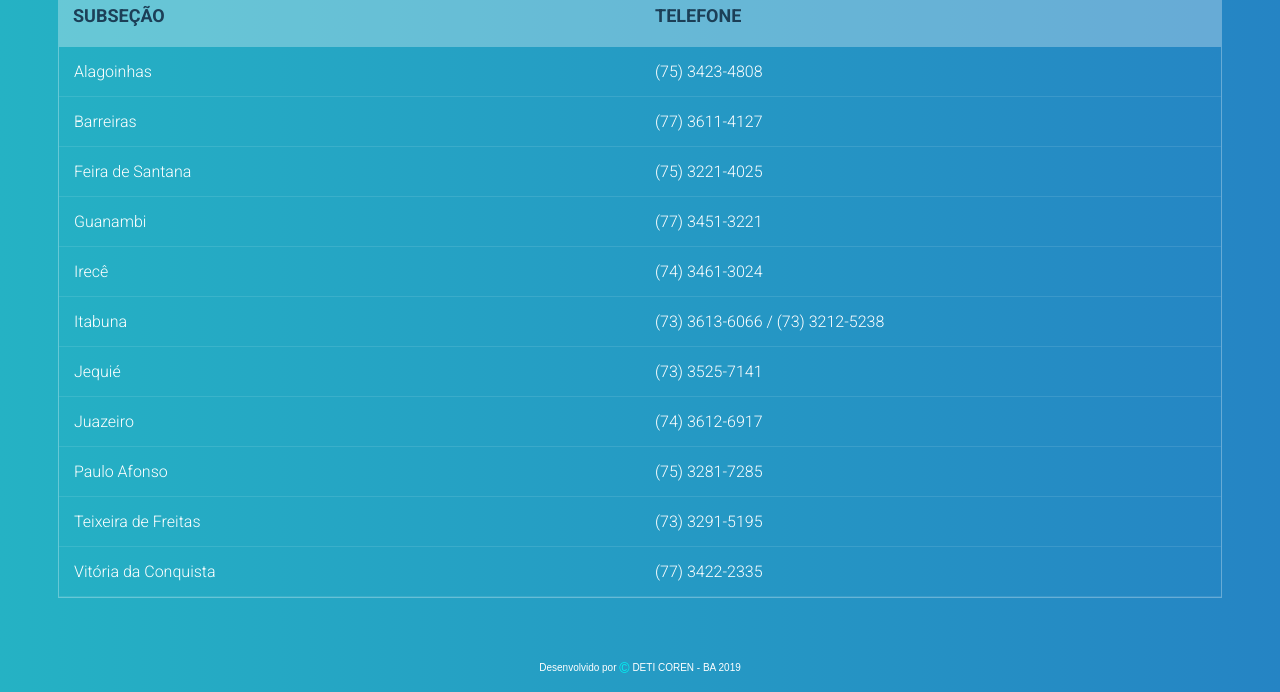
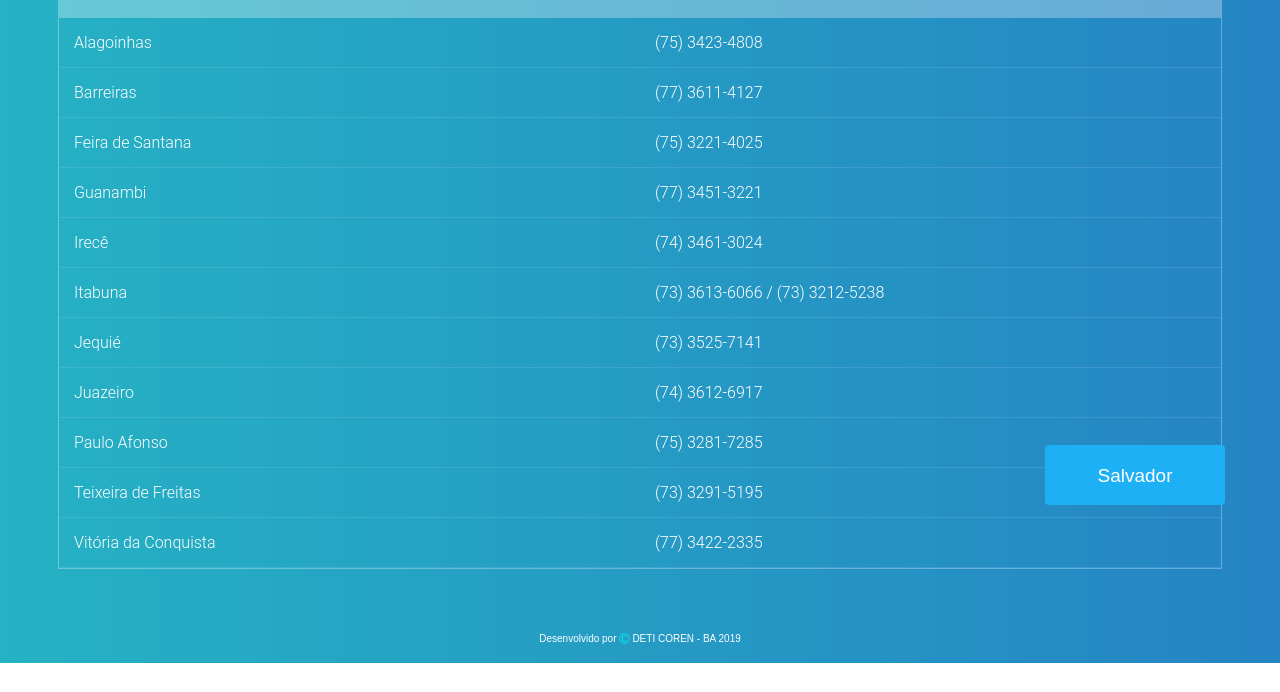
Before and after one commit to adrielgama/Ramais-COREN---BA, a plain HTML site: page subsec.html in a window 1280 px wide. Shown: the part 260-952 px from the top of the page. After the commit the page ends 923 px from the top, so only its background shows below. Drawn offline with Linux system fonts and the light colour scheme.

Commit message:
Update stl.css

```diff
--- a/css/stl.css
+++ b/css/stl.css
@@ -1,4 +1,4 @@
-@import url(https://fonts.googleapis.com/css?family=Roboto:400,500,300,700);
+@import url(https://fonts.googleapis.com/css?family=Roboto:400, 500, 300, 700);
 
 header {
   height: 100%;
@@ -110,33 +110,52 @@ section {
   box-shadow: inset 0 0 6px rgba(0, 0, 0, 0.3);
 }
 
+
 /* Float button Section */
 
-.float{
-	position: fixed;
-  width: 150px;
+.button {
+  position: fixed;
+  border-radius: 4px;
+  background-color: #1eb0f4;
+  border: none;
+  color: #fff;
+  text-align: center;
+  font-size: 19px;
+  padding: 20px;
+  width: 180px;
   height: 60px;
   bottom: 30px;
   right: 50px;
-  background-color: rgba(255, 255, 255, 0.9);
-  color: rgb(10, 109, 167);
-  border-radius: 80px;
-  text-align: center;
-  box-shadow: 2px 2px 3px rgb(64, 80, 90);
-  font-family: "Roboto", sans-serif;
-  font-size: 18px;
-  transition: background 500ms ease-in-out;
+  transition: all 0.5s;
+  cursor: pointer;
+  margin: 5px;
 }
 
-.my-float{
-	margin-top:22px;
+.button span {
+  cursor: pointer;
+  display: inline-block;
+  position: relative;
+  transition: 0.5s;
 }
 
-.float:hover {
-  border: 2px solid;
-  box-shadow: 2px 2px 3px rgb(64, 80, 90);
-  outline-color: rgba(255, 255, 255, 0);
-  outline-offset: 15px;
-  background: rgb(10, 109, 167);
-  color: #fff;
+.button span:after {
+  content: "\00bb";
+  position: absolute;
+  opacity: 0;
+  top: 0;
+  left: -30px;
+  transition: 0.5s;
+  -moz-transform: scaleX(-1);
+  -o-transform: scaleX(-1);
+  -webkit-transform: scaleX(-1);
+  transform: scaleX(-1);
 }
+
+.button:hover span {
+  padding-left: 25px;
+}
+
+.button:hover span:after {
+  opacity: 1;
+  left: 0;
+}
```
